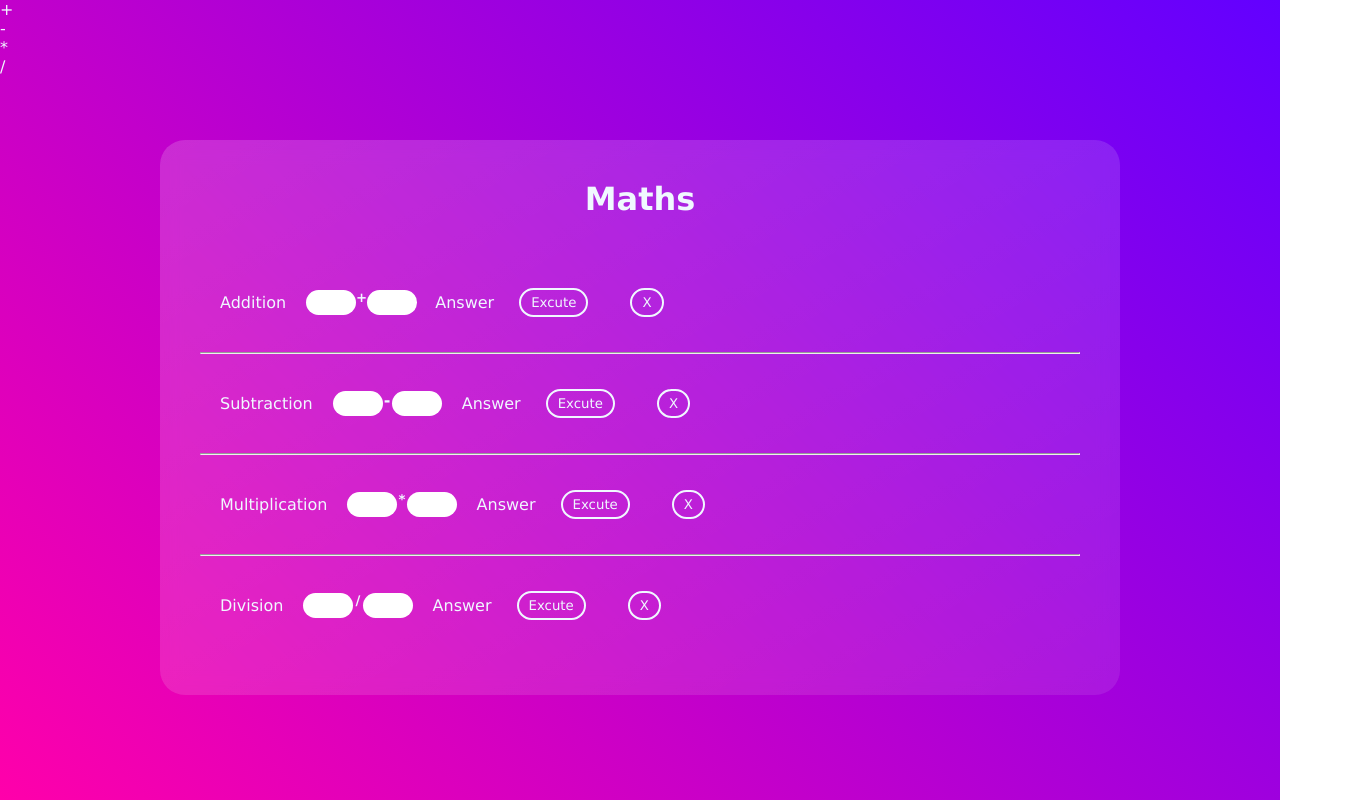
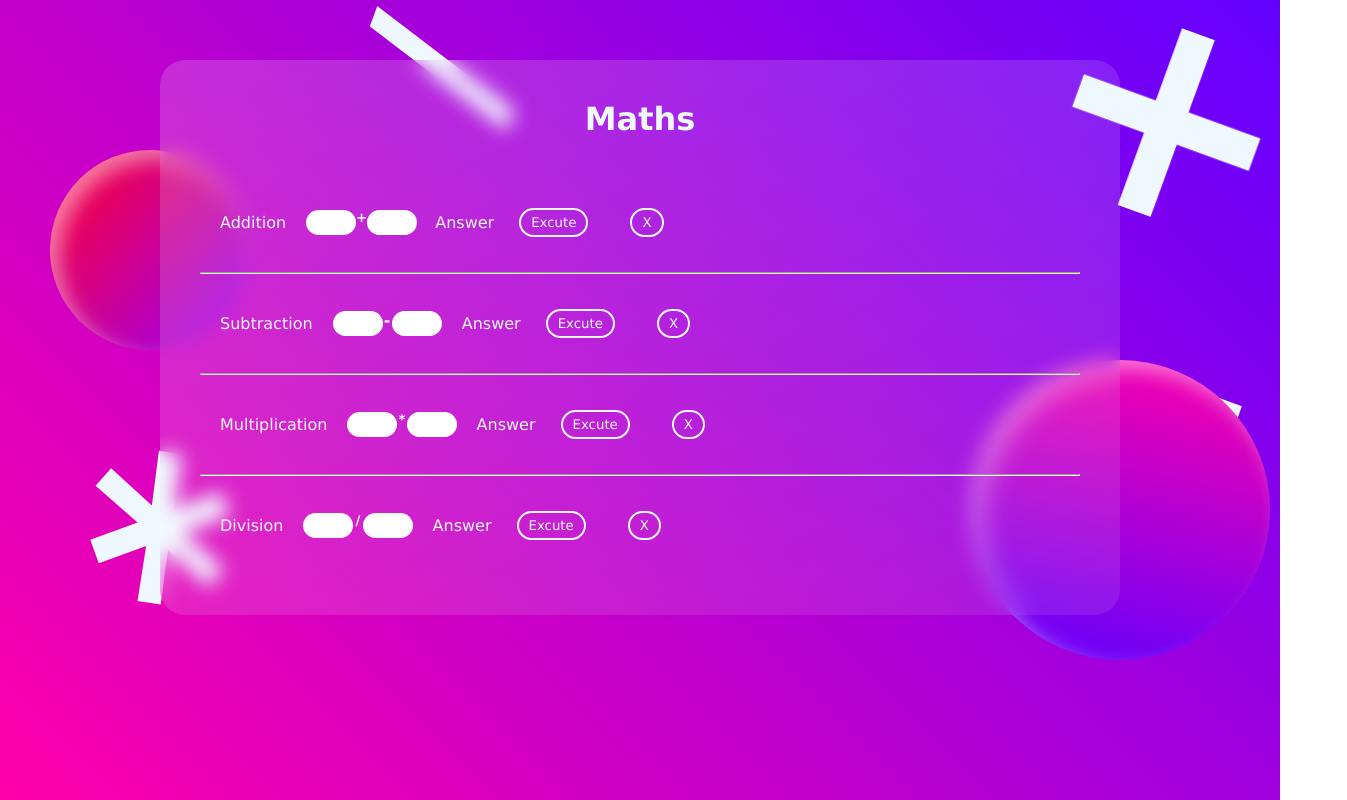
Before and after one commit to AmanKalkanbaev/first-javascrit-repo, a plain HTML site: page index.html in a window 1280 px wide. Shown: the whole page, 1347 px wide, since content can reach past the window. Drawn offline with Linux system fonts and the light colour scheme.

Commit message:
stylized new decoration elements

```diff
--- a/style.css
+++ b/style.css
@@ -8,7 +8,72 @@ body{
     background: linear-gradient(45deg, #ff00aa, #6200ff);
     font-family: Verdana, Geneva, Tahoma, sans-serif;
     color: aliceblue;
+    background-repeat: no-repeat;
+    overflow: hidden;
+    padding-top: 60px;
 }
+.circleOne{
+    top: 360px;
+    left: 970px;
+    position: absolute;
+    width: 300px;
+    height: 300px;
+    box-shadow: inset rgba(255, 255, 255, 0.466) 10px 10px 20px;
+    border-radius:100%;
+    background: linear-gradient(192deg, #ff00aa, #6200ff);
+}
+.circleTwo{
+    position: absolute;
+    top: 150px;
+    left: 50px;
+    width: 200px;
+    height: 200px;
+    box-shadow: inset rgba(255, 255, 255, 0.466) 10px 10px 20px;
+    border-radius:100%;
+    background: linear-gradient(130deg, #ff002b, #9900ff);
+}
+.plus{
+    position: absolute;
+    width: 230px;
+    height: 200px;
+    top: -60px;
+    left: 1070px;
+    transform: rotate(20deg);
+    font-size: 300px;
+    font-weight: bolder;
+    z-index: 2;
+}
+.minus{
+    position: absolute;
+    position: absolute;
+    top: 220px;
+    right: 20px;
+    transform: rotate(20deg);
+    font-size: 300px;
+    font-weight: bolder;
+    z-index: -2;
+}
+.multi{
+    position: absolute;
+    position: absolute;
+    top: 370px;
+    left: 35px;
+    transform: rotate(70deg);
+    font-size: 300px;
+    font-weight: bolder;
+}
+.divs{
+    position: absolute;
+    position: absolute;
+    top: -50px;
+    left: 400px;
+    transform: rotate(-70deg);
+    font-size: 200px;
+    font-weight: bolder;
+}
+
+
+
 .glass{
     max-width: 75%;
     padding: 40px;
@@ -16,7 +81,6 @@ body{
     border-radius: 25px;
     margin-right: auto;
     margin-left: auto;
-    margin-top: 5%;
     backdrop-filter: blur(10px);
 }
 h1{
```
